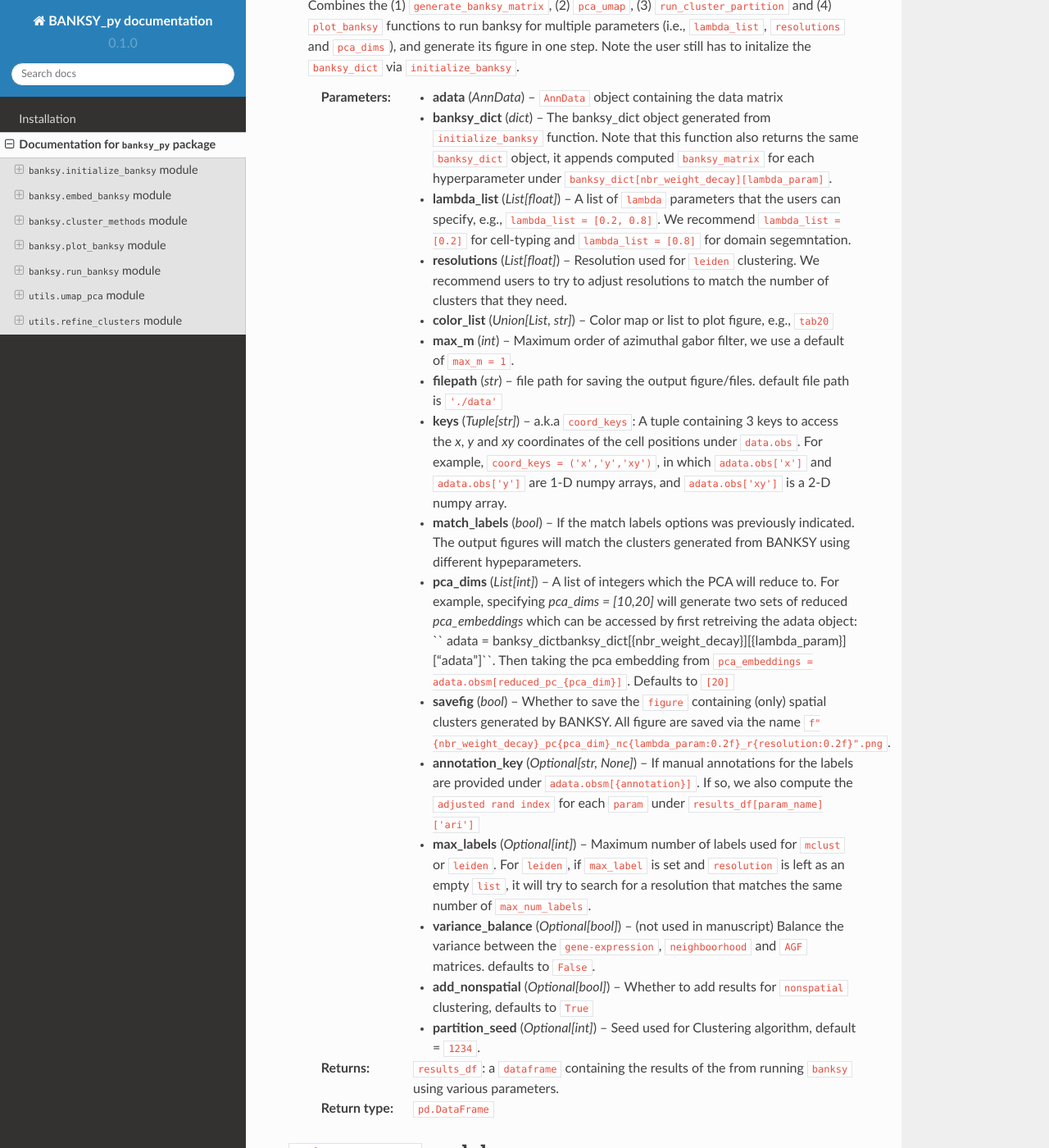
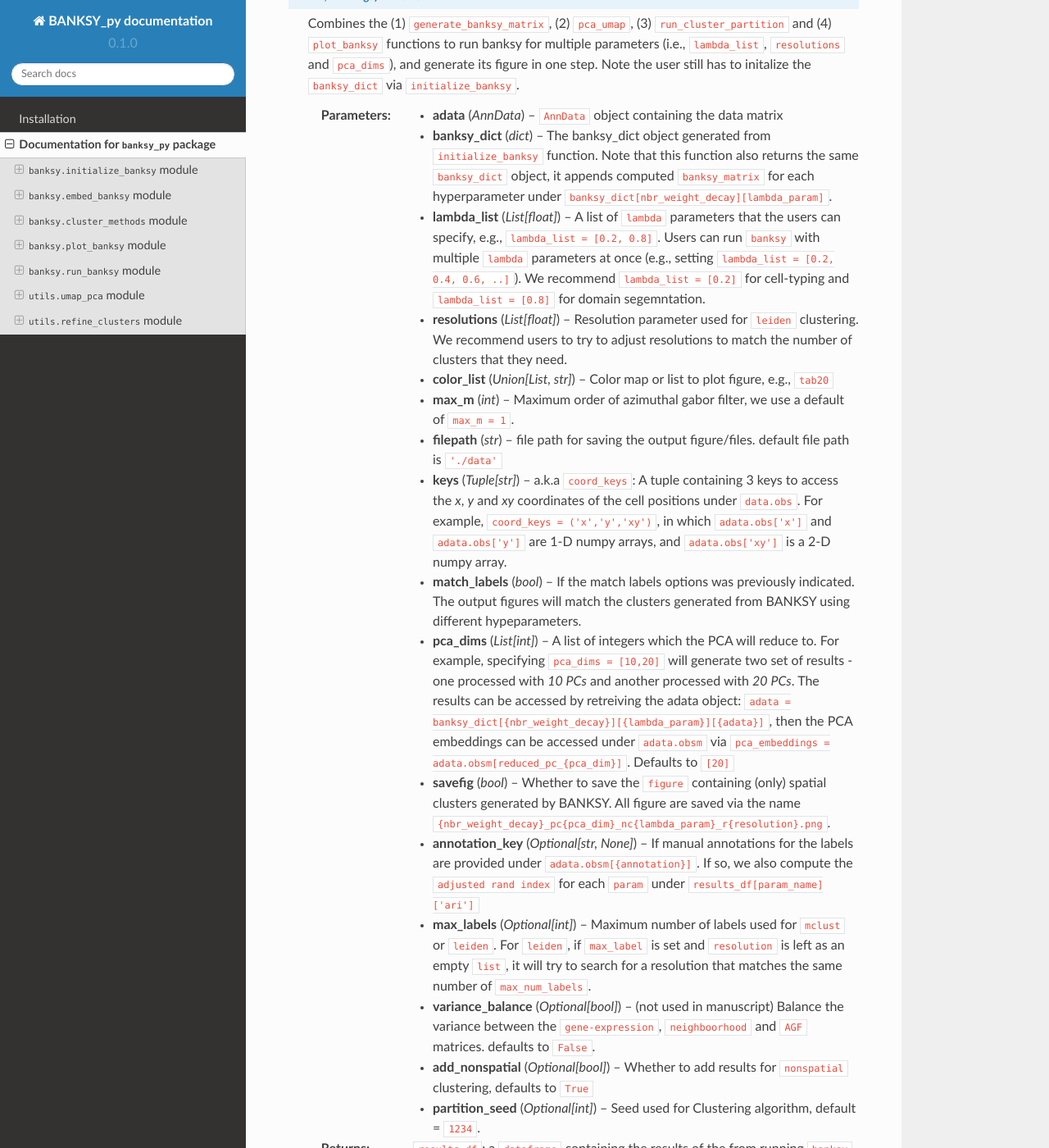
Before and after one commit to yifei-1021/read-the-docs, a Sphinx documentation site: the page built from docs/source/api.rst, in a window 1280 px wide and 1400 px high, scrolled down 5685 px. Shown: the whole window at 82% size. Built offline with Sphinx 7.4.7 and the Read the Docs theme 2.0.0, drawn with Linux system fonts in a browser that asks for light colours; pages that are not in the unit, such as notebooks, are missing from menus; some of the changed text lies outside the part shown.

```diff
--- a/docs/source/api.rst
+++ b/docs/source/api.rst
@@ -80,15 +80,16 @@ Documentation for ``banksy_py`` package
 
 .. note::
 
-   Using ``run_Leiden_partition``, the results in ``results_df`` can be accessed via ``param_str`` -  unique id for parameters.
-   ``param_str = f"{nbr_weight_decay}_pc{pca_dim}_nc{lambda_param:0.2f}_r{resolution:0.2f}"``
+   Using ``run_Leiden_partition``, the results in ``results_df`` can be accessed via ``param_str`` -  unique id for parameters. i.e.,
+
+   ``param_str = f"{nbr_weight_decay}_pc{pca_dim}_nc{lambda_param}_r{resolution}"``
 
       ``results_df[param_str] = {``
             ``"decay": nbr_weight_decay,`` - Type of weight decay function used
             ``"lambda_param": lambda_param,`` - Lambda Parameter specified
             ``"num_pcs": pca_dim,`` - number of PCs specified
             ``"resolution": resolution,`` - Resolution specified for clustering
-            ``"num_labels": label.num_labels``, - Number of Labels generated by banksy
+            ``"num_labels": label.num_labels,`` - Number of Labels generated by banksy
             ``"labels": label,`` - Labels generated by Banksy
             ``"adata": banksy_dict[nbr_weight_decay][lambda_param]["adata"]`` - ``AnnData`` object
       ``}``
@@ -109,14 +110,14 @@ Documentation for ``banksy_py`` package
 
 .. note::
 
-   Using ``run_mclust_partition``, the results in ``results_df`` can be accessed via ``param_str`` -  unique id for parameters:
+   Using ``run_mclust_partition``, the results in ``results_df`` can be accessed via ``param_str`` -  unique id for parameters, i.e.,
 
    ``param_str = f"{nbr_weight_decay}_pc{pca_dim}_nc{lambda_param}_labels{num_labels}_mclust"``
 
       ``results_df[param_str] = {``
             ``"decay": nbr_weight_decay,``  - Type of weight decay function used
             ``"lambda_param": lambda_param,``  - Lambda Parameter specified
-            ``"num_labels": label.num_labels``,  - Number of Labels generated by banksy
+            ``"num_labels": label.num_labels,``  - Number of Labels generated by banksy
             ``"labels": label,``  - Labels generated by Banksy
             ``"adata": banksy_dict[nbr_weight_decay][lambda_param]["adata"]``  - ``AnnData`` object
       ``}``
@@ -137,7 +138,7 @@ Documentation for ``banksy_py`` package
 
 
    :param int max_num_labels: Number of labels used to match labels (if ``match_labels=True``). Defaults to 20.
-   :param bool save_fig: Whether to save the ``figure`` containing (only) spatial clusters generated by BANKSY. All figure are saved as ``f"{nbr_weight_decay}_pc{pca_dim}_nc{lambda_param}_r{resolution}".png``.
+   :param bool save_fig: Whether to save the ``figure`` containing (only) spatial clusters generated by BANKSY. All figure are saved as ``{nbr_weight_decay}_pc{pca_dim}_nc{lambda_param}_r{resolution}.png``.
    :param bool save_fullfig: Save ``full figure``, including spatial clusters, UMAP and PCA plots along with clusters. Note, if ``True`` then requires ``UMAP`` embeddings that can be obtained by ``add_umap = True `` under ``umap_pca`` function.
 
    :param Optional[str, None] annotations:  Key (``str``) to access manual annotations if provided provided under ``adata.obsm[{annotation}]``, otherwise set ``annotations = None``. If so, we also compute the ``adjusted rand index`` for BANKSY's performance under ``results_df[param_name]['ari']``
@@ -158,15 +159,15 @@ Documentation for ``banksy_py`` package
 
    :param AnnData adata: ``AnnData`` object containing the data matrix
    :param dict banksy_dict: The banksy_dict object generated from ``initialize_banksy`` function. Note that this function also returns the same ``banksy_dict`` object, it appends computed ``banksy_matrix`` for each hyperparameter under ``banksy_dict[nbr_weight_decay][lambda_param]``.
-   :param List[float] lambda_list: A list of ``lambda`` parameters that the users can specify, e.g., ``lambda_list = [0.2, 0.8]``. We recommend ``lambda_list = [0.2]`` for cell-typing and ``lambda_list = [0.8]`` for domain segemntation.
-   :param List[float] resolutions: Resolution used for ``leiden`` clustering. We recommend users to try to adjust resolutions to match the number of clusters that they need.
+   :param List[float] lambda_list: A list of ``lambda`` parameters that the users can specify, e.g., ``lambda_list = [0.2, 0.8]``. Users can run ``banksy`` with multiple ``lambda`` parameters at once (e.g., setting ``lambda_list = [0.2, 0.4, 0.6, ..]``). We recommend ``lambda_list = [0.2]`` for cell-typing and ``lambda_list = [0.8]`` for domain segemntation.
+   :param List[float] resolutions: Resolution parameter used for ``leiden`` clustering. We recommend users to try to adjust resolutions to match the number of clusters that they need.
    :param Union[List, str] color_list: Color map or list to plot figure, e.g., ``tab20``
    :param int max_m: Maximum order of azimuthal gabor filter, we use a default of ``max_m = 1``.
    :param str filepath: file path for saving the output figure/files. default file path is ``'./data'``
    :param Tuple[str] keys: a.k.a ``coord_keys``: A tuple containing 3 keys to access the `x`, `y` and `xy` coordinates of the cell positions under ``data.obs``. For example, ``coord_keys = ('x','y','xy')``, in which ``adata.obs['x']`` and ``adata.obs['y']`` are 1-D numpy arrays, and ``adata.obs['xy']`` is a 2-D numpy array.
    :param bool match_labels:  If the match labels options was previously indicated. The output figures will match the clusters generated from BANKSY using different hypeparameters.
-   :param List[int] pca_dims: A list of integers which the PCA will reduce to. For example, specifying `pca_dims = [10,20]` will generate two sets of reduced `pca_embeddings` which can be accessed by first retreiving the adata object: `` adata = banksy_dictbanksy_dict[{nbr_weight_decay}][{lambda_param}]["adata"]``. Then taking the pca embedding from ``pca_embeddings = adata.obsm[reduced_pc_{pca_dim}]``. Defaults to ``[20]``
-   :param bool savefig: Whether to save the ``figure`` containing (only) spatial clusters generated by BANKSY. All figure are saved via the name ``f"{nbr_weight_decay}_pc{pca_dim}_nc{lambda_param:0.2f}_r{resolution:0.2f}".png``.
+   :param List[int] pca_dims: A list of integers which the PCA will reduce to. For example, specifying ``pca_dims = [10,20]`` will generate two set of results - one processed with `10 PCs` and another processed with `20 PCs`. The results can be accessed by retreiving the adata object: ``adata = banksy_dict[{nbr_weight_decay}][{lambda_param}][{adata}]``, then the PCA embeddings can be accessed under ``adata.obsm`` via ``pca_embeddings = adata.obsm[reduced_pc_{pca_dim}]``. Defaults to ``[20]``
+   :param bool savefig: Whether to save the ``figure`` containing (only) spatial clusters generated by BANKSY. All figure are saved via the name ``{nbr_weight_decay}_pc{pca_dim}_nc{lambda_param}_r{resolution}.png``.
    :param Optional[str, None] annotation_key:  If manual annotations for the labels are provided under ``adata.obsm[{annotation}]``. If so, we also compute the ``adjusted rand index`` for each ``param`` under ``results_df[param_name]['ari']``
    :param Optional[int] max_labels: Maximum number of labels used for ``mclust`` or ``leiden``. For ``leiden``, if ``max_label`` is set and ``resolution`` is left as an empty ``list``, it will try to search for a resolution that matches the same number of ``max_num_labels``.
    :param Optional[bool] variance_balance: (not used in manuscript) Balance the variance between the ``gene-expression``, ``neighboorhood`` and ``AGF`` matrices. defaults to ``False``.
@@ -211,7 +212,7 @@ Documentation for ``banksy_py`` package
    :param Optional[str] refine_method: Options - ``("auto" | "once" | "iter_num" )``. To refine clusters once only or iteratively refine multiple times. If ``auto`` is specified, the refinement procedure completes iteratively until only 0.5% of the nodes are changed. If ``iter_num`` is specified, specify the 'refine_iterations' parameter. default = ``once``.
    :param Optional[int] refine_iterations: Number of iterations to ``refine`` if ``refine_method =  iter_num``. default = 1 (same as setting ``refine_method = "once"``)
    :param Optional[str] annotation_key: The key in which the ground truth annotations are accessed under ``adata.obs[annotation_key]``. If so, the ``ari`` of the refined clusters are also calculated. If no ground truth is present, then set ``annotation_key = None``.
-   :param Optional[int] num_neigh: Number of nearest-neighbours in which refinement is conducted over. By default, we use ``num_neigh = 6`` same as ``SpaGCN``'s implementation.
+   :param Optional[int] num_neigh: Number of nearest-neighbours in which refinement is conducted over. By default, we use ``num_neigh = 6``, which is the same as ``SpaGCN``'s original implementation.
    :param Optional[bool] verbose: Whether to print steps conducted during each iteration process.
    :return: ``results_df``: A ``DataFrame`` containing the results.
    :rtype: ``pd.DataFrame``
```
